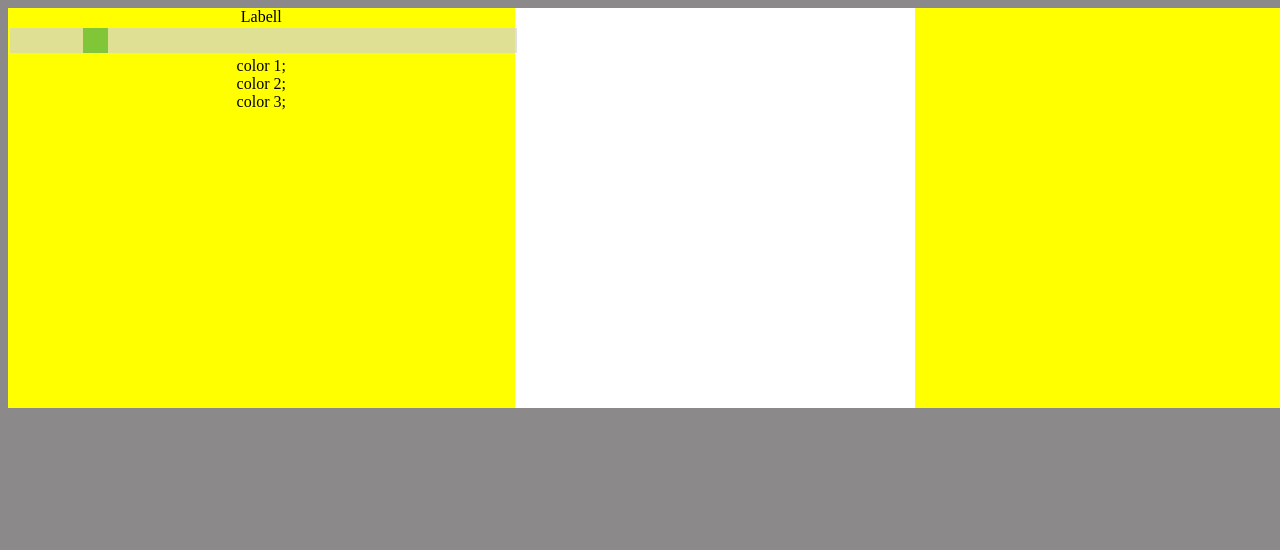
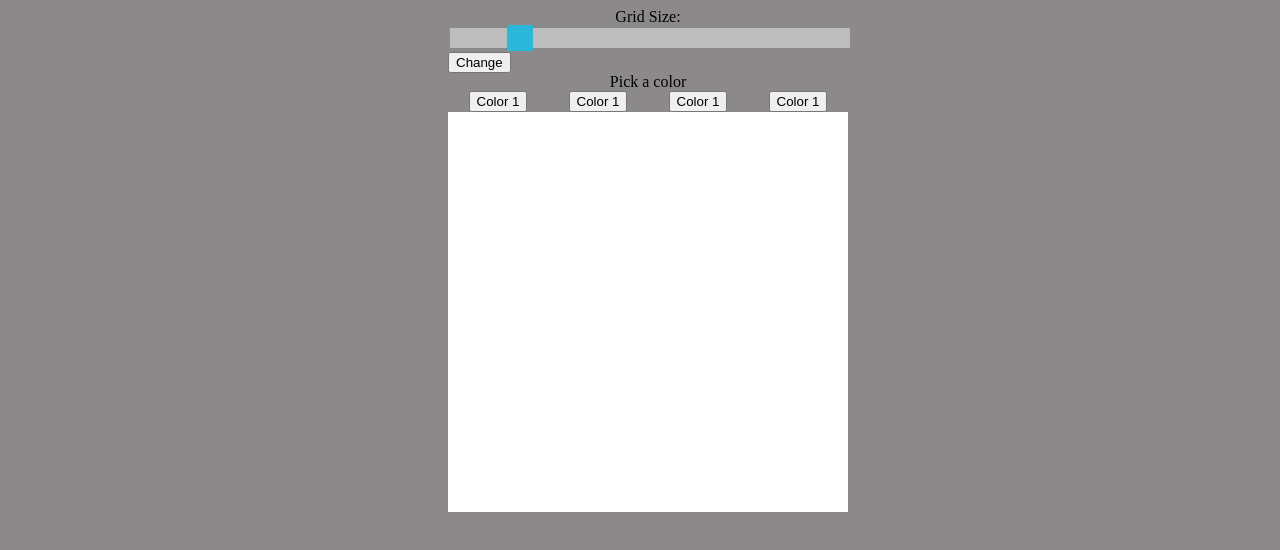
Before and after one commit to ZelayaGonzalo/Etch-a-Sketch, a plain HTML site: page index.html in a window 1280 px wide. Drawn offline with Linux system fonts and the light colour scheme.

Commit message:
Finished basic UI

```diff
--- a/index.html
+++ b/index.html
@@ -7,39 +7,29 @@
     <body>
         <div class="side" id="leftside">
             <div class="label">
-                Labell
+                Grid Size:
             </div>
             <div class="slidecontainer">
                 <input type="range" min="1" max="100" value="16" class="slider" id="myRange">
+                <button type="button" >Change</button >
               </div>
               <div class="label">
-                  color 1;
+                  Pick a color
               </div>
-              <div class="button">
+              <div class="colorButton">
+                <button type="button">Color 1</button>
+                <button type="button">Color 1</button>
+                <button type="button">Color 1</button>
+                <button type="button">Color 1</button>
+              </div>
 
-              </div>
-              <div class="label">
-                color 2;
-            </div>
-            <div class="button">
-
-            </div>
-            <div class="label">
-                color 3;
-            </div>
-            <div class="button">
-
-            </div>
         </div>
-        <div id="container">
 
 
+        <div id="container">
+        </div>
 
 
-
-
-
-        </div>
         <div class="side" id="rightside">
 
         </div>
--- a/style.css
+++ b/style.css
@@ -7,8 +7,8 @@
     /*flex-shrink: 0;*/
     display: grid;
     grid-gap: 0;
-    height: 400px;
-    width: 400px;
+    height: 25em;
+    width: 25em;
    justify-content: center;
    align-content: center;
     grid-template-rows: repeat(var(--grid-rows), 1fr);
@@ -25,13 +25,15 @@ body{
     flex-wrap: wrap;
     min-height: 100%;
     min-width: 100%;
+    flex-direction: column;
+    align-content: center;
 }
 
 .side{
     width: auto;
     height: auto;
     flex-grow: 1;
-    background-color: yellow;
+    background-color: rgba(255, 255, 0, 0);
 }
 .container{
     background-color: pink;
@@ -42,7 +44,7 @@ body{
   display: flex;
   flex-wrap: wrap;
   flex-direction: column;
-  align-items: center;
+  justify-content: space-around;
 }
 
 .slidecontainer {
@@ -52,7 +54,7 @@ body{
   -webkit-appearance: none;  /* Override default CSS styles */
   appearance: none;
   width: 100%; /* Full-width */
-  height: 25px; /* Specified height */
+  height: 1.5em; /* Specified height */
   background: #d3d3d3; /* Grey background */
   outline: none; /* Remove outline */
   opacity: 0.7; /* Set transparency (for mouse-over effects on hover) */
@@ -68,15 +70,28 @@ body{
 .slider::-webkit-slider-thumb {
   -webkit-appearance: none; /* Override default look */
   appearance: none;
-  width: 25px; /* Set a specific slider handle width */
-  height: 25px; /* Slider handle height */
-  background: #4CAF50; /* Green background */
+  width: 2em; /* Set a specific slider handle width */
+  height: 2em; /* Slider handle height */
+  background: #00cbfd; /* Green background */
   cursor: pointer; /* Cursor on hover */
 }
 
 .slider::-moz-range-thumb {
-  width: 25px; /* Set a specific slider handle width */
-  height: 25px; /* Slider handle height */
-  background: #4CAF50; /* Green background */
+  width: 2em; /* Set a specific slider handle width */
+  height: 2em; /* Slider handle height */
+  background: #00b1f7; /* Green background */
   cursor: pointer; /* Cursor on hover */
 }
+
+
+.colorButton{
+  display:flex;
+  direction: row;
+  justify-content: space-around;
+
+}
+.label{
+  font-size: 1em;
+  text-align: center;
+
+}
```
